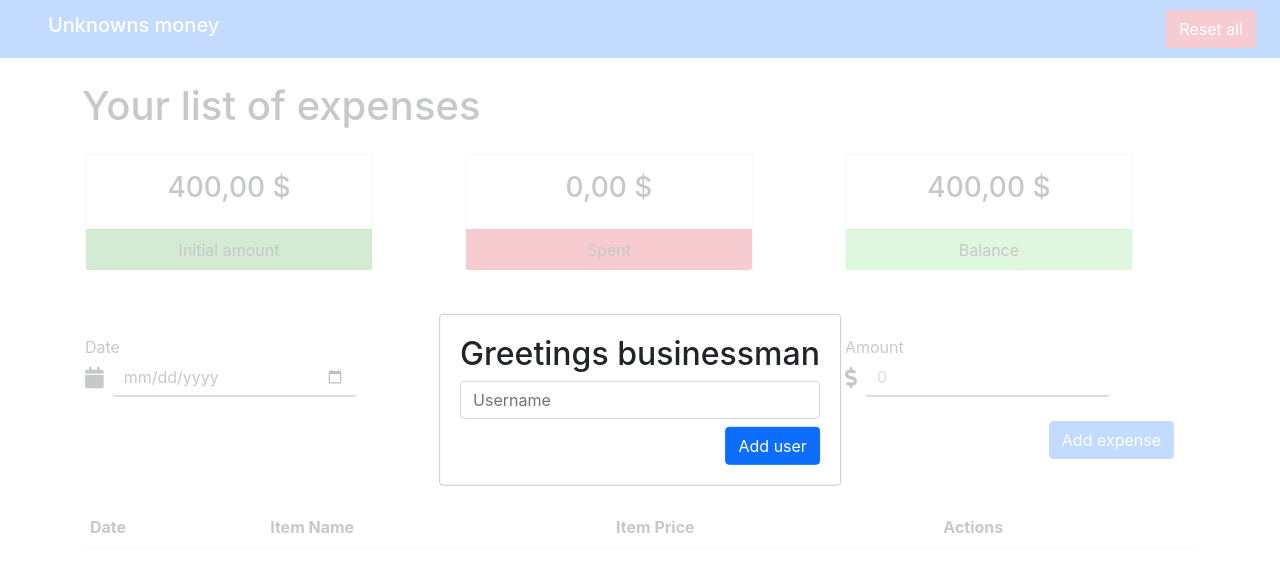
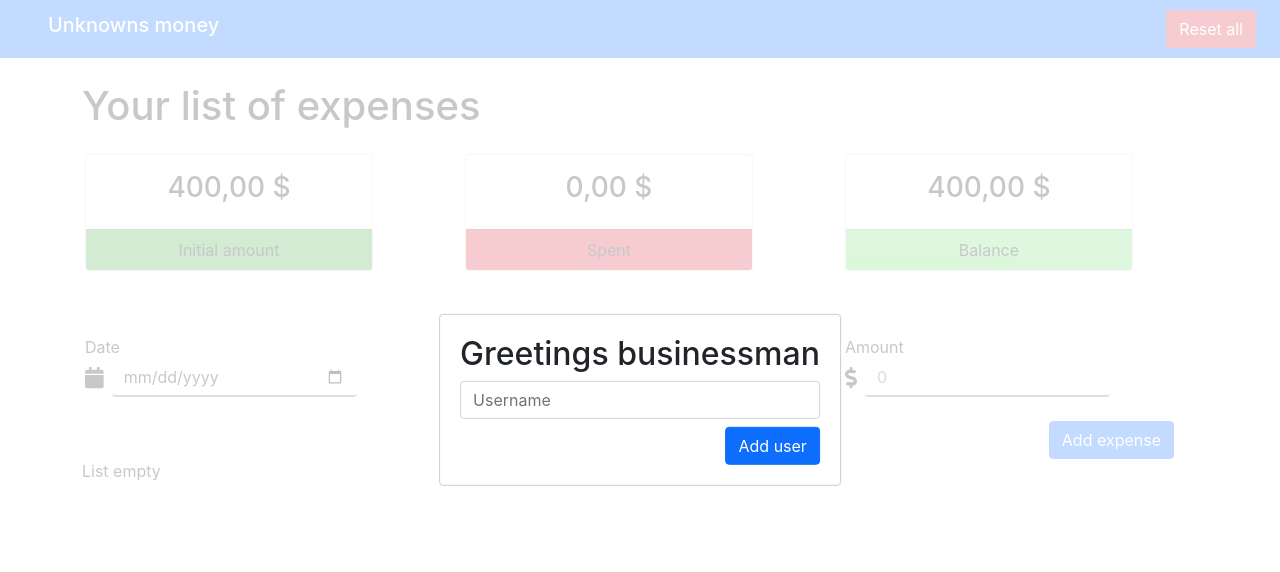
Before and after one commit to Kerimchick/Expense, a React (Create React App) app: page / in a window 1280 px wide. Shown: the top 572 px of the page. Built offline with nearby package versions, Linux system fonts and the light colour scheme.

Commit message:
add sort

```diff
--- a/src/expense-list/index.js
+++ b/src/expense-list/index.js
@@ -2,19 +2,24 @@ import React from 'react';
 import { FontAwesomeIcon } from '@fortawesome/react-fontawesome'
 import { faTrash } from '@fortawesome/free-solid-svg-icons'
 import {useDispatch, useSelector} from "react-redux";
-import {removeFromList} from "../redux/actions/tasksActions";
+import {removeFromList, sortTasksList} from "../redux/actions/tasksActions";
 
 const ExpenseList = () => {
     const dispatch = useDispatch()
     const expense = useSelector(store=> store.tasks)
+    const sortTasks = () => {
+        dispatch(sortTasksList())
+    }
     return (
         <div className="container">
+            {
+                expense.tasks.length ?
                     <table className="table mt-5">
                         <thead>
                         <tr>
                             <th scope="col">Date</th>
                             <th scope="col">Item Name</th>
-                    <th scope="col">Item Price</th>
+                            <th scope="col" onClick={sortTasks}>Item Price</th>
                             <th scope="col">Actions</th>
                         </tr>
                         </thead>
@@ -34,7 +39,8 @@ const ExpenseList = () => {
                             )
                         }
                         </tbody>
-            </table>
+                    </table> : "List empty"
+            }
         </div>
     );
 };
--- a/src/redux/actions/tasksActions.js
+++ b/src/redux/actions/tasksActions.js
@@ -9,3 +9,7 @@ export const removeFromList = (index) => {
 export const clearListExpense = () => {
   return {type:'CLEAR_LIST_EXPENSE'}
 }
+
+export const sortTasksList = () => {
+  return {type:'SORT_TASKS_LIST'}
+}
--- a/src/redux/reducers/tasksReducer.js
+++ b/src/redux/reducers/tasksReducer.js
@@ -22,6 +22,11 @@ export const tasksReducer = (state = initialState, action) => {
             }
         case "CLEAR_LIST_EXPENSE":
             return state = initialState
+        case "SORT_TASKS_LIST":
+            state.tasks.sort((a, b) => {
+              return   state.sort ==="asc" ? a.expense - b.expense : b.expense - a.expense
+            })
+            return {...state, tasks: [...state.tasks], sort: state.sort === "asc" ? "desc" : "asc"}
         default:
             return state
     }
```
Lines whose indentation alone changed are shown as unchanged.
